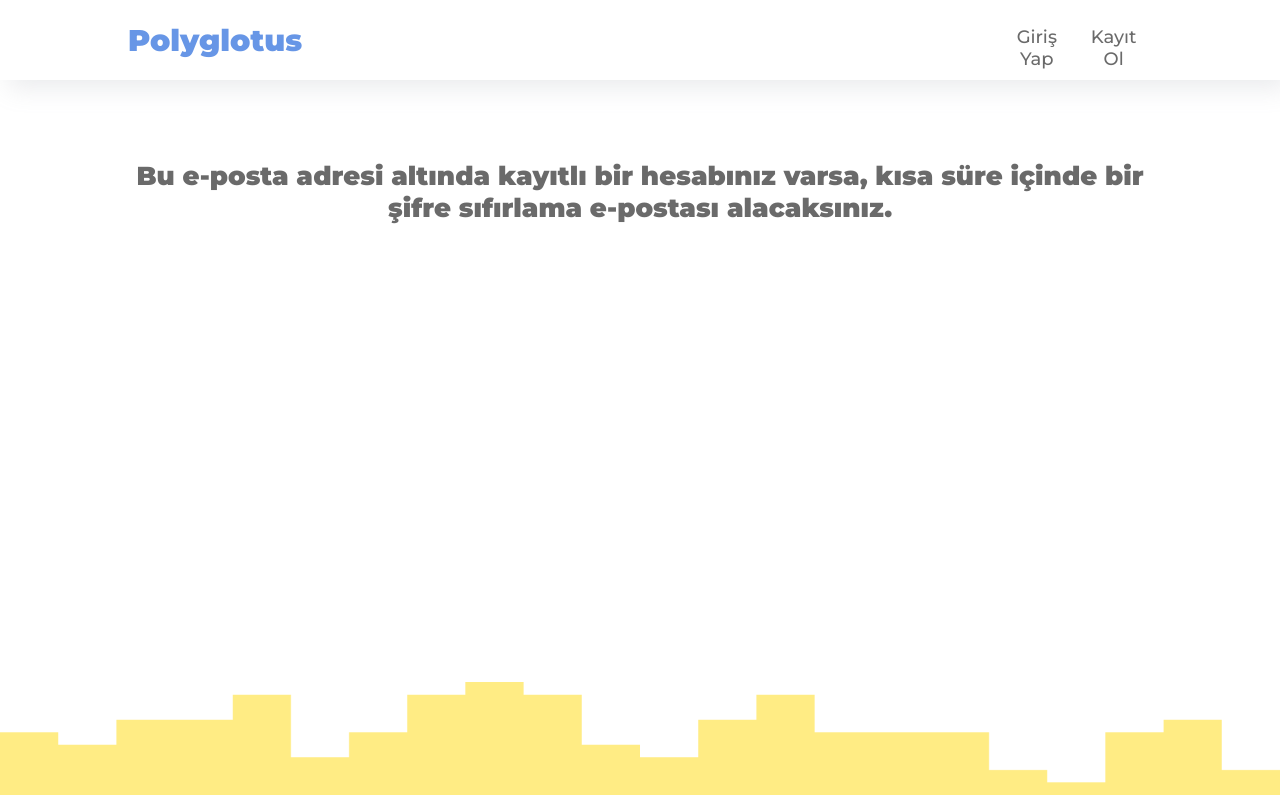
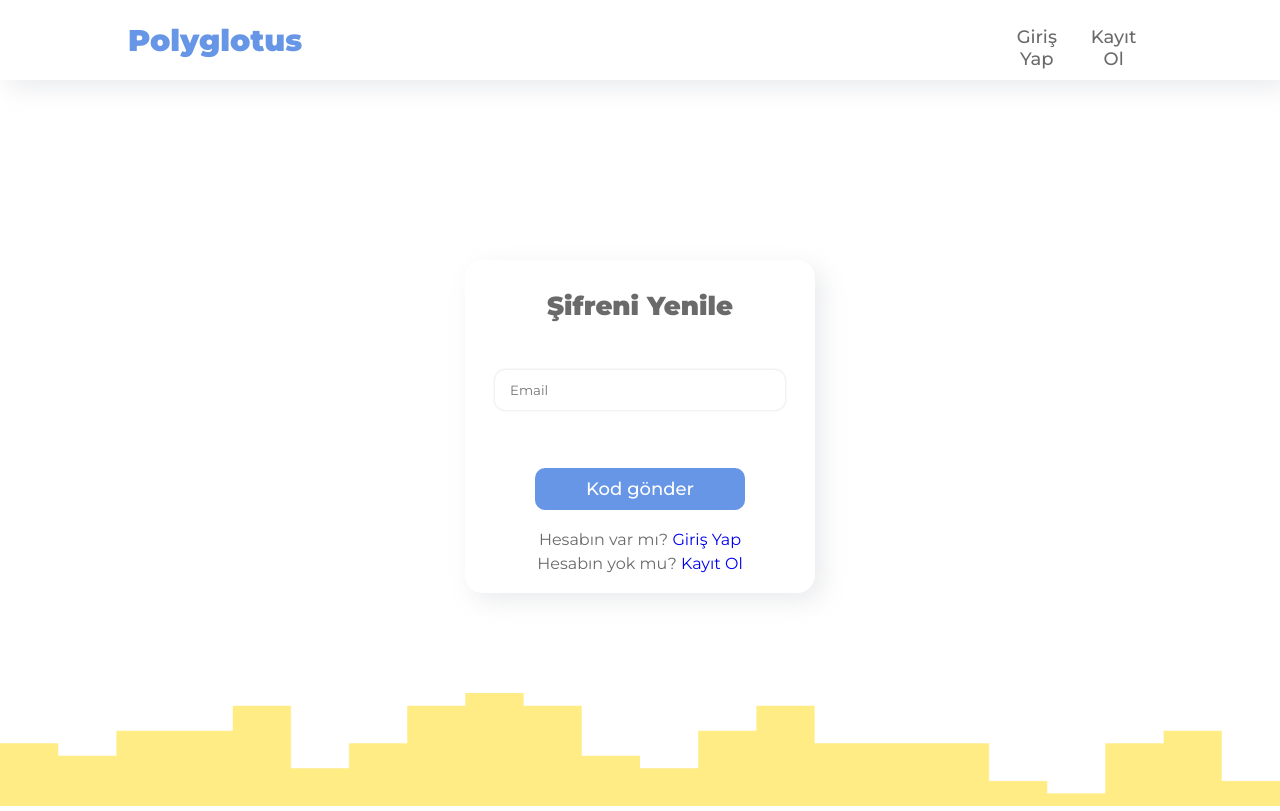
Before and after one commit to irfanysoydan/Polyglotus, an Angular app in the folder client/: page /forgot-password in a window 1280 px wide. Built offline with nearby package versions, Linux system fonts and the light colour scheme.

Commit message:
fix: Fix forgot password.

```diff
--- a/client/src/_colors.scss
+++ b/client/src/_colors.scss
@@ -6,4 +6,4 @@ $shadow: hsla(0, 0%, 0%, 0.1);
 $black_p: #000000;
 $red: #ff0000;
 $red_o30: hsla(0, 100%, 50%, 0.3);
-$green_p30: #00ff2b;
+$green_p30: #55ff71;
--- a/client/src/app/components/admin/admin.component.css
+++ b/client/src/app/components/admin/admin.component.css
@@ -38,7 +38,7 @@
   color: #ff0000;
 }
 .list .g-box-container p.status.green {
-  color: #00ff2b;
+  color: #55ff71;
 }
 .list .g-box-container p {
   margin-left: 30px;
--- a/client/src/app/components/deck/deck.component.css
+++ b/client/src/app/components/deck/deck.component.css
@@ -48,11 +48,11 @@
   justify-content: space-between;
   align-items: center;
 }
-.deck-detail .list .g-box-container p.status.red {
+.deck-detail .list .g-box-container p.red {
   color: #ff0000;
 }
-.deck-detail .list .g-box-container p.status.green {
-  color: #00ff2b;
+.deck-detail .list .g-box-container p.green {
+  color: #55ff71;
 }
 .deck-detail .list .g-box-container p {
   margin-left: 30px;
--- a/client/src/app/components/deck/deck.component.html
+++ b/client/src/app/components/deck/deck.component.html
@@ -17,8 +17,8 @@
   <div class="list">
     <div class="g-box-container" *ngFor="let card of cards">
       <p>{{ card.word }}</p>
-      <p *ngIf="card.status" class="status green">Kolay</p>
-      <p *ngIf="!card.status" class="status red">Zor</p>
+      <p *ngIf="card.status" class="green">Kolay</p>
+      <p *ngIf="!card.status" class="red">Zor</p>
       <button (click)="deleteCard(card.id ? card.id : -1)">Sil</button>
     </div>
   </div>
--- a/client/src/app/components/deck/deck.component.scss
+++ b/client/src/app/components/deck/deck.component.scss
@@ -46,10 +46,10 @@
       display: flex;
       justify-content: space-between;
       align-items: center;
-      p.status.red {
+      p.red {
         color: $red;
       }
-      p.status.green {
+      p.green {
         color: $green_p30;
       }
       p {
--- a/client/src/app/components/forgot-passsword/forgot-passsword.component.css
+++ b/client/src/app/components/forgot-passsword/forgot-passsword.component.css
@@ -29,10 +29,4 @@
   margin: auto;
   margin-bottom: 5px;
   font-size: medium;
-}
-.forgot-password .email-sent {
-  width: 100%;
-  margin: auto;
-  text-align: center;
-  align-items: center;
 }/*# sourceMappingURL=forgot-passsword.component.css.map */
--- a/client/src/app/components/forgot-passsword/forgot-passsword.component.html
+++ b/client/src/app/components/forgot-passsword/forgot-passsword.component.html
@@ -9,7 +9,7 @@
     <p>Hesabın var mı? <a href="login">Giriş Yap</a></p>
     <p>Hesabın yok mu? <a href="register">Kayıt Ol</a></p>
   </div>
-  <div class="g-box-conotainer email-sent" *ngIf="isSent">
+  <div class="g-box-container email-sent" *ngIf="isSent">
     <h2>
       Bu e-posta adresi altında kayıtlı bir hesabınız varsa, kısa süre içinde
       bir şifre sıfırlama e-postası alacaksınız.
--- a/client/src/app/components/forgot-passsword/forgot-passsword.component.scss
+++ b/client/src/app/components/forgot-passsword/forgot-passsword.component.scss
@@ -30,10 +30,4 @@
       font-size: medium;
     }
   }
-  .email-sent {
-    width: 100%;
-    margin: auto;
-    text-align: center;
-    align-items: center;
-  }
 }
--- a/client/src/app/components/forgot-passsword/forgot-passsword.component.ts
+++ b/client/src/app/components/forgot-passsword/forgot-passsword.component.ts
@@ -10,11 +10,11 @@ import { AuthService } from 'src/app/services/auth.service';
 export class ForgotPassswordComponent {
   isError: boolean = false;
   message: string = "";
-  isSent: boolean = true;
+  isSent: boolean = false;
   private emailRegex = /^[-!#$%&'*+\/0-9=?A-Z^_a-z{|}~](\.?[-!#$%&'*+\/0-9=?A-Z^_a-z`{|}~])*@[a-zA-Z0-9](-*\.?[a-zA-Z0-9])*\.[a-zA-Z](-?[a-zA-Z0-9])+$/;
   constructor(private authService: AuthService) {
   }
-  //
+
   forgotPassword(email: string) {
     if (typeof email != 'undefined' && email.trim() != "") {
       if (!this.emailRegex.test(email)) {
```
